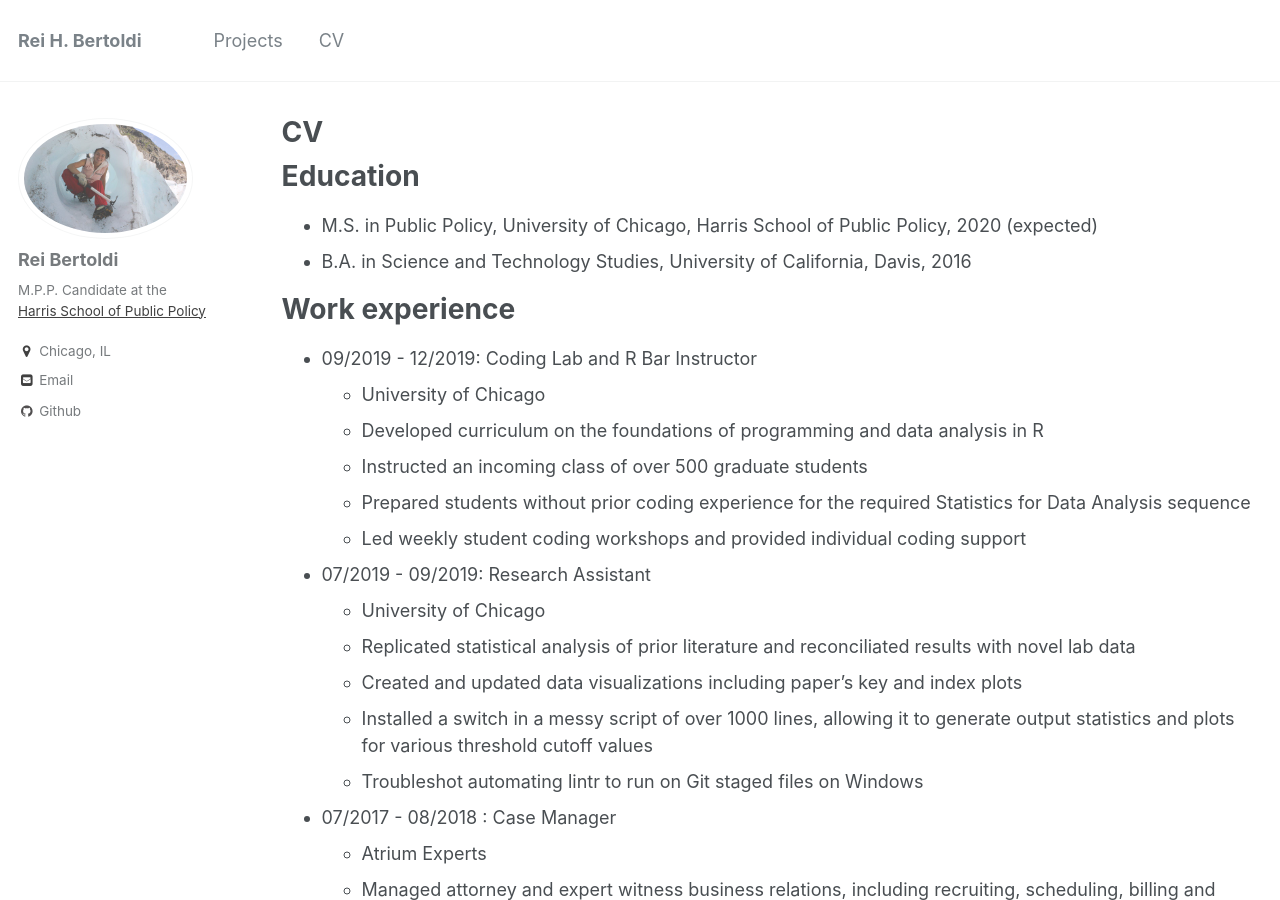
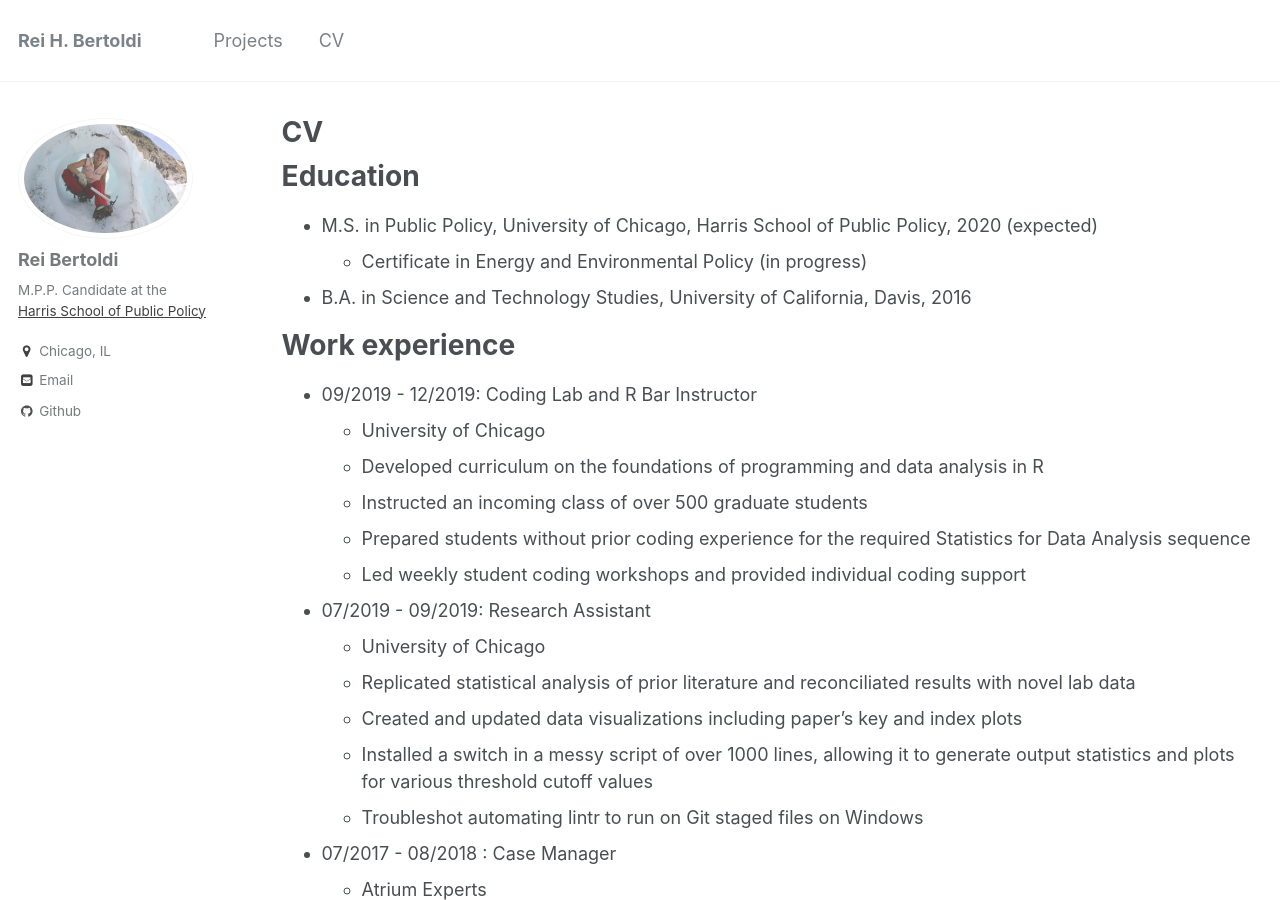
Before and after one commit to rhbertoldi/rhbertoldi.github.io, a Jekyll site: the page built from _pages/cv.md, in a window 1280 px wide and 900 px high. Built offline with Jekyll 4.4.1, drawn with Linux system fonts in a browser that asks for light colours.

Commit message:
updating cv

```diff
--- a/_pages/cv.md
+++ b/_pages/cv.md
@@ -12,6 +12,7 @@ redirect_from:
 Education
 ======
 * M.S. in Public Policy, University of Chicago, Harris School of Public Policy, 2020 (expected)
+  * Certificate in Energy and Environmental Policy (in progress)
 * B.A. in Science and Technology Studies, University of California, Davis, 2016
 
 Work experience
```
Also changed, not shown: 1 other file.
